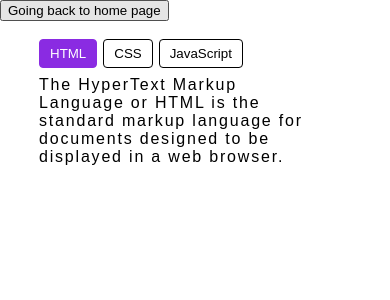
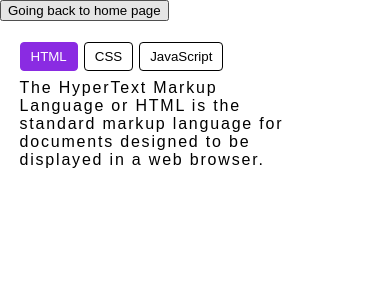
Before and after one commit to JiayingYu152/FrontendProjects, a React (Create React App) app in the folder react-practice/: page /tabs in a window 390 px wide. Shown: the top 300 px of the page. Built offline with nearby package versions, Linux system fonts and the light colour scheme.

Commit message:
chore: Update tabs.css for better layout consistency and responsiveness

```diff
--- a/react-practice/src/practice/tabs.css
+++ b/react-practice/src/practice/tabs.css
@@ -1,6 +1,8 @@
 .tabs-page-container {
   align-items: center;
   display: flex;
+  width: 100vw;
+  min-height: 100vh;
 }
 
 .tabs-page-single-tab-container {
@@ -8,8 +10,8 @@
   flex-direction: column;
   gap: 8px;
   width: 70vw;
-  min-height: 100vh;
-  margin: 10%;
+  height: 90vh;
+  margin: 5%;
 }
 
 .tabs-page-tabs-list {
```
